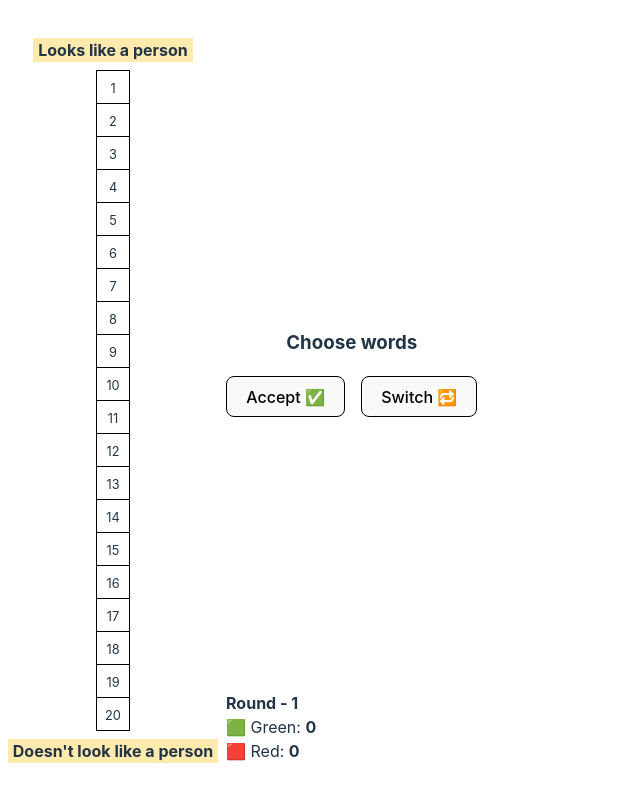
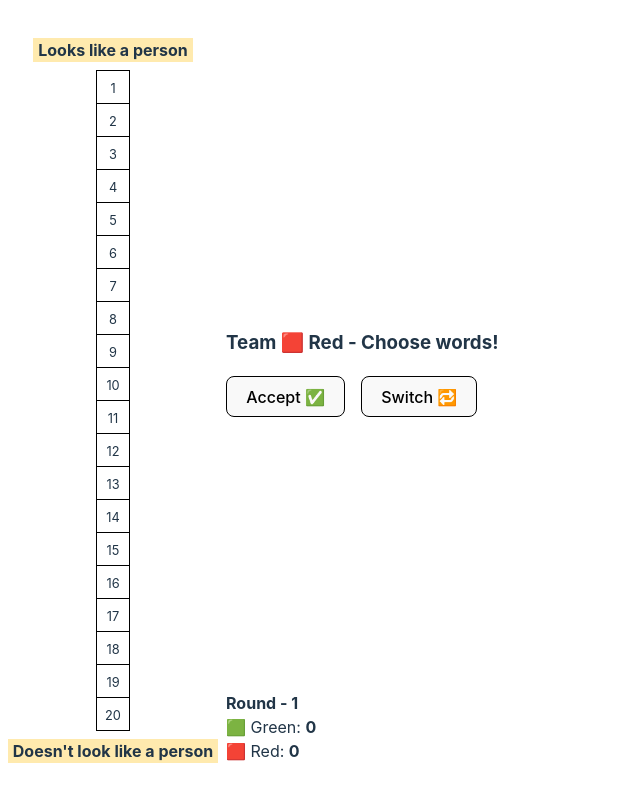
Before and after one commit to vitalybe/mindreader-game, a React (Vite) app: page / in a window 1280 px wide. Shown: the whole page, without its empty margins (0-640 px from the left). Built offline with nearby package versions, Linux system fonts and the light colour scheme.

Commit message:
show team names

```diff
--- a/src/App.tsx
+++ b/src/App.tsx
@@ -18,10 +18,11 @@ function App() {
 
   let stage = <div>N/A - Uknown state</div>;
   if (!game.round.words) {
-    stage = <StageWords onWords={(words) => game.setWords(words)} />;
+    stage = <StageWords guessingTeam={guessingTeam.name} onWords={(words) => game.setWords(words)} />;
   } else if (!game.round.secret) {
     stage = (
       <StageRandomSecret
+        guessingTeam={guessingTeam.name}
         words={game.round.words}
         onRandomSecret={game.setSecret}
       />
--- a/src/components/stageRandomSecret.tsx
+++ b/src/components/stageRandomSecret.tsx
@@ -11,6 +11,7 @@ const ButtonArea = styled.div`
 `;
 
 interface Props {
+  guessingTeam: string;
   words: [string, string];
   onRandomSecret: (number: number) => void;
 
@@ -33,7 +34,9 @@ export function StageRandomSecret(props: Props) {
         endLabel: props.words[1],
       }}
     >
-      <Title>Think of a word!</Title>
+      <Title>
+        Team <b>{props.guessingTeam}</b> - Think of a word!
+      </Title>
       <ButtonArea>
         {randomSecret !== undefined && (
           <Button onClick={() => props.onRandomSecret(randomSecret)}>
--- a/src/components/stageWords.tsx
+++ b/src/components/stageWords.tsx
@@ -10,6 +10,7 @@ const ButtonArea = styled.div`
 `;
 
 interface Props {
+  guessingTeam: string;
   onWords: (words: [string, string]) => void;
 
   className?: string;
@@ -208,7 +209,9 @@ export function StageWords(props: Props) {
         toHighlightWords: true,
       }}
     >
-      <Title>Choose words</Title>
+      <Title>
+        Team <b>{props.guessingTeam}</b> - Choose words!
+      </Title>
       <ButtonArea>
         <Button onClick={() => props.onWords(words)}>Accept ✅</Button>
         <Button onClick={() => setWords(words === words1 ? words2 : words1)}>
```
